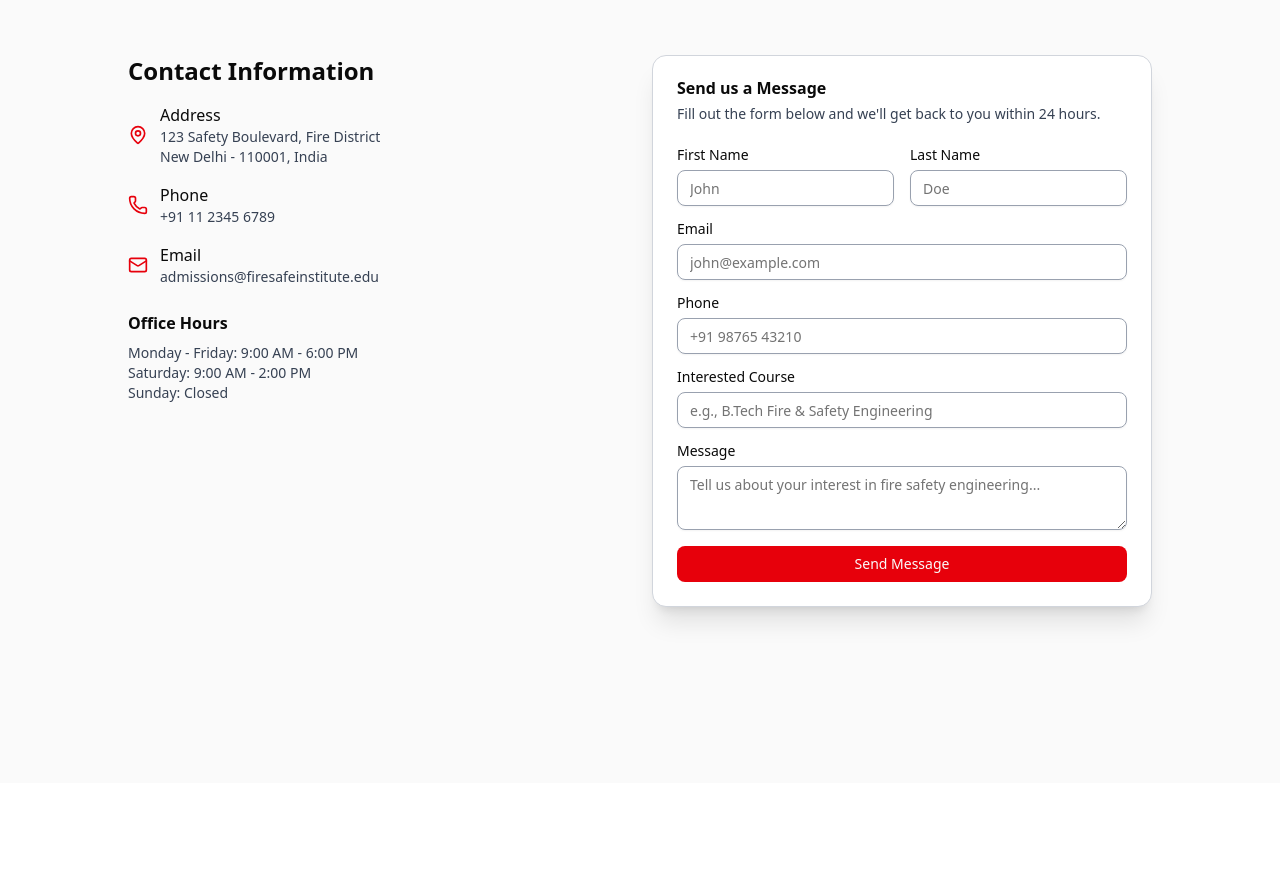
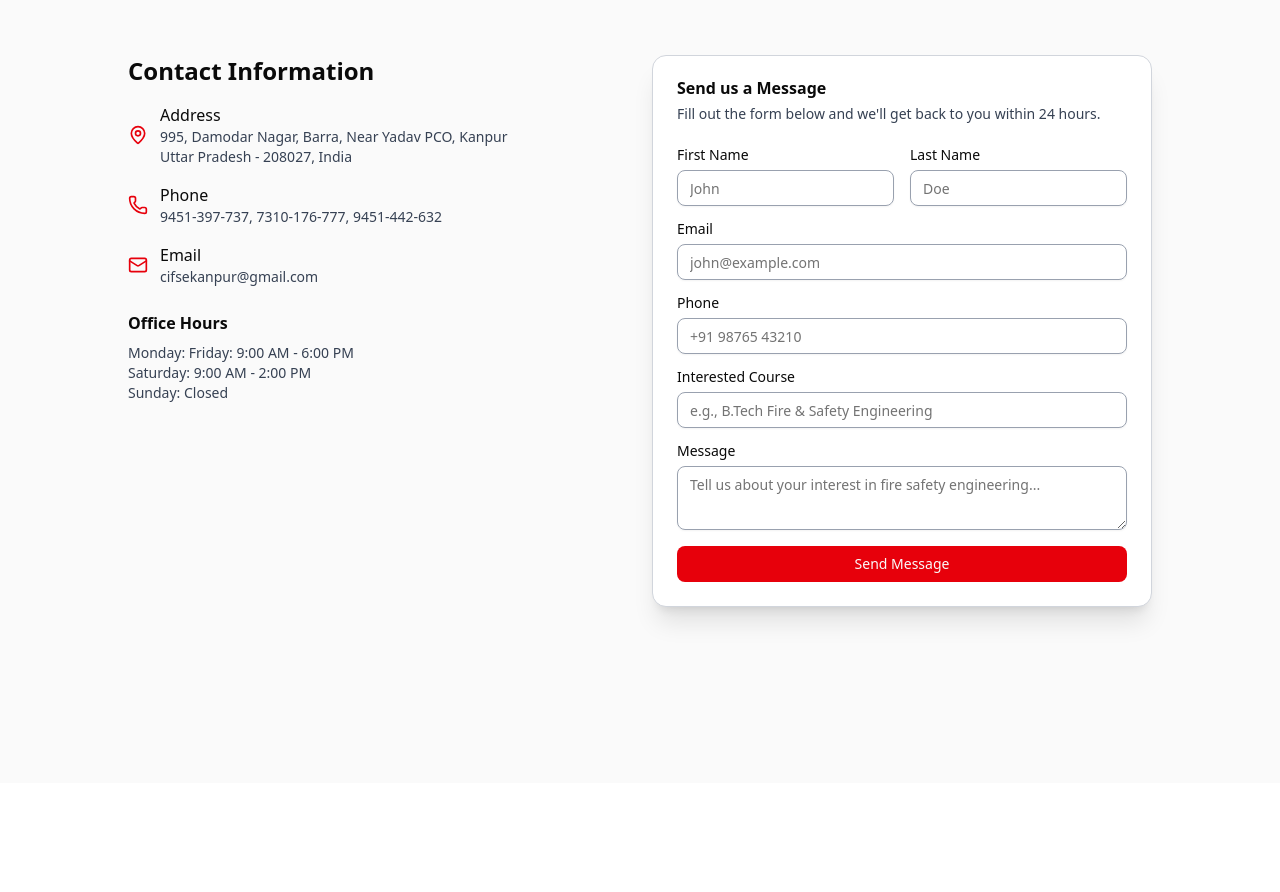
Before and after one commit to Peace-exe/cifse-next, a Next.js app: page / in a window 1280 px wide. Shown: the part 4729-5621 px from the top of the page. Built offline with nearby package versions, Linux system fonts and the light colour scheme.

Commit message:
fix: address and contact details

```diff
--- a/components/ApplyNow.tsx
+++ b/components/ApplyNow.tsx
@@ -106,9 +106,9 @@ export default function HeroSection() {
                           <div>
                             <p className="font-medium">Address</p>
                             <p className="text-sm text-gray-700">
-                              123 Safety Boulevard, Fire District
+                              995, Damodar Nagar, Barra, Near Yadav PCO, Kanpur
                               <br />
-                              New Delhi - 110001, India
+                              Uttar Pradesh - 208027, India
                             </p>
                           </div>
                         </div>
@@ -117,7 +117,7 @@ export default function HeroSection() {
                           <Phone className="h-5 w-5 text-red-600 mt-1" />
                           <div>
                             <p className="font-medium">Phone</p>
-                            <p className="text-sm text-gray-700">+91 11 2345 6789</p>
+                            <p className="text-sm text-gray-700">9451-397-737, 7310-176-777, 9451-442-632</p>
                           </div>
                         </div>
 
@@ -126,7 +126,7 @@ export default function HeroSection() {
                           <div>
                             <p className="font-medium">Email</p>
                             <p className="text-sm text-gray-700">
-                              admissions@firesafeinstitute.edu
+                              cifsekanpur@gmail.com
                             </p>
                           </div>
                         </div>
--- a/components/Contact.tsx
+++ b/components/Contact.tsx
@@ -47,9 +47,9 @@ const Contact = () => {
                   <div>
                     <p className="font-medium">Address</p>
                     <p className="text-sm text-gray-700">
-                      123 Safety Boulevard, Fire District
+                      995, Damodar Nagar, Barra, Near Yadav PCO, Kanpur
                       <br />
-                      New Delhi - 110001, India
+                       Uttar Pradesh - 208027, India
                     </p>
                   </div>
                 </div>
@@ -57,7 +57,7 @@ const Contact = () => {
                   <Phone className="h-5 w-5 text-red-600" />
                   <div>
                     <p className="font-medium">Phone</p>
-                    <p className="text-sm text-gray-700">+91 11 2345 6789</p>
+                    <p className="text-sm text-gray-700">9451-397-737, 7310-176-777, 9451-442-632</p>
                   </div>
                 </div>
                 <div className="flex items-center space-x-3">
@@ -65,7 +65,7 @@ const Contact = () => {
                   <div>
                     <p className="font-medium">Email</p>
                     <p className="text-sm text-gray-700">
-                      admissions@firesafeinstitute.edu
+                      cifsekanpur@gmail.com
                     </p>
                   </div>
                 </div>
@@ -74,7 +74,7 @@ const Contact = () => {
             <div>
               <h4 className="font-semibold mb-2">Office Hours</h4>
               <p className="text-sm text-gray-700">
-                Monday - Friday: 9:00 AM - 6:00 PM
+                Monday: Friday: 9:00 AM - 6:00 PM
                 <br />
                 Saturday: 9:00 AM - 2:00 PM
                 <br />
--- a/components/Header.tsx
+++ b/components/Header.tsx
@@ -127,9 +127,9 @@ const Header = () => {
                 <div>
                   <p className="font-medium">Address</p>
                   <p className="text-sm text-gray-700">
-                    123 Safety Boulevard, Fire District
+                    995, Damodar Nagar, Barra, Near Yadav PCO, Kanpur
                     <br />
-                    New Delhi - 110001, India
+                    Uttar Pradesh - 208027, India
                   </p>
                 </div>
               </div>
@@ -138,7 +138,7 @@ const Header = () => {
                 <Phone className="h-5 w-5 text-red-600 mt-1" />
                 <div>
                   <p className="font-medium">Phone</p>
-                  <p className="text-sm text-gray-700">+91 11 2345 6789</p>
+                  <p className="text-sm text-gray-700">9451-397-737, 7310-176-777, 9451-442-632</p>
                 </div>
               </div>
 
@@ -147,7 +147,7 @@ const Header = () => {
                 <div>
                   <p className="font-medium">Email</p>
                   <p className="text-sm text-gray-700">
-                    admissions@firesafeinstitute.edu
+                    cifsekanpur@gmail.com
                   </p>
                 </div>
               </div>
```
